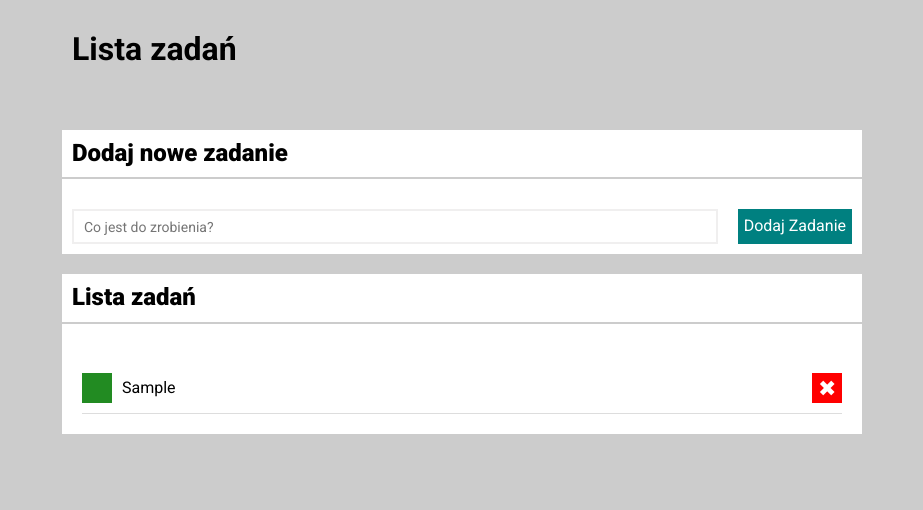
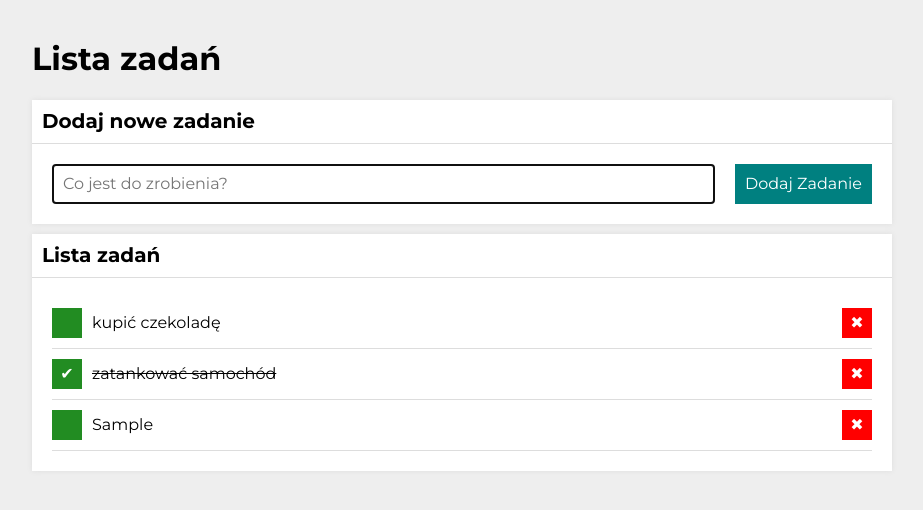
Before and after one commit to codekamikaze/todo-list, a plain HTML site: page index.html in a window 1280 px wide. Both pictures are taken after typing "Sample" into the empty fields and a click on the button "Dodaj Zadanie". Shown: the whole page, without its empty margins (178-1101 px from the left). Drawn offline with nearby package versions, Linux system fonts and the light colour scheme.

Commit message:
refactoring code, change styles

```diff
--- a/css/form.css
+++ b/css/form.css
@@ -3,29 +3,29 @@
     display: flex;
     flex-wrap: wrap;
     gap: 20px;
-    padding: 10px;
+    padding: 20px;
 }
 
 .form__input {
     flex-grow: 1;
-    height: 35px;
     padding: 10px;
-    font-size: 14px;
-    border-color: #f0efef;
-    border-style: solid;
-}
-
-.form__input:focus {
-    outline: none;
-    border-color: #008080;
+    border: 1px solid #dddddd;
 }
 
 .form__button {
     text-transform: capitalize;
+    padding: 10px;
     color: #ffffff;
-    background-color: #008080;
+    background-color: hsl(180, 100%, 25%);
     border: none;
-    height: 35px;
+}
+
+.form__button:hover {
+    background-color: hsl(180, 100%, 30%);
+}
+
+.form__button:active {
+    background-color: hsl(180, 100%, 35%);
 }
 
 @media (max-width: 767px){
--- a/css/header.css
+++ /dev/null
@@ -1,9 +0,0 @@
-.header {
-    max-width: 800px;
-    margin: auto;
-    padding: 10px;
-}
-
-.header__header {
-    font-weight: 900px;
-}
--- /dev/null
+++ b/css/main.css
@@ -0,0 +1,5 @@
+.main {
+    max-width: 900px;
+    padding: 20px;
+    margin: 0 auto;
+}
--- a/css/section.css
+++ b/css/section.css
@@ -1,13 +1,14 @@
 .section {
-    max-width: 800px;
-    margin: auto;
-    background-color: #fff;
+    margin: 10px 0;
+    background-color: #ffffff;
+    box-shadow: 0 0 5px #dddddd;
 }
 
 .section__header {
-    font-weight: 900;
+    font-size: 20px;
+    margin: 0;
     padding: 10px;
-    border-bottom: 2px solid #cccccc;
+    border-bottom: 1px solid #dddddd;
 }
 
 .section__list {
@@ -22,7 +23,7 @@
     grid-gap: 10px;
     align-items: center;
     padding: 10px 0;
-    border-bottom: 1px solid #ddd;
+    border-bottom: 1px solid #dddddd;
 }
 
 .section__listItemText {
@@ -35,15 +36,15 @@
 
 .section__button {
     border: none;
-    background-color: #ffffff;
-    font-size: 22px;
+    color: #ffffff;
     width: 30px;
     height: 30px;
+    padding: 0;
 }
 
 .section__button--done {
     color: #ffffff;
-    background-color: forestgreen;
+    background-color: hsl(120, 61%, 34%);
 }
 
 .done {
--- a/css/style.css
+++ b/css/style.css
@@ -9,10 +9,6 @@ html {
 }
 
 .body {
-    background-color: #cccccc;
-    font-family: "Roboto", sans-serif;
+    font-family: "Montserrat", sans-serif;
+    background-color: #eeeeee;
 }
-
-.main {
-    padding: 10px;
-}
--- a/index.html
+++ b/index.html
@@ -11,19 +11,19 @@
     <link rel="icon" href="images/favicon.png">
     <link rel="stylesheet" href="https://cdnjs.cloudflare.com/ajax/libs/normalize/8.0.1/normalize.min.css" integrity="sha512-NhSC1YmyruXifcj/KFRWoC561YpHpc5Jtzgvbuzx5VozKpWvQ+4nXhPdFgmx8xqexRcpAglTj9sIBWINXa8x5w==" crossorigin="anonymous" referrerpolicy="no-referrer" />
     <link href="css/style.css" rel="stylesheet">
-    <link href="css/header.css" rel="stylesheet">
+    <link href="css/main.css" rel="stylesheet">
     <link href="css/section.css" rel="stylesheet">
     <link href="css/form.css" rel="stylesheet">
     <link rel="preconnect" href="https://fonts.googleapis.com">
     <link rel="preconnect" href="https://fonts.gstatic.com" crossorigin>
-    <link href="https://fonts.googleapis.com/css2?family=Roboto:ital,wght@0,100;0,300;0,400;0,500;0,700;0,900;1,100;1,300;1,400;1,500;1,700;1,900&display=swap" rel="stylesheet">
+    <link href="https://fonts.googleapis.com/css2?family=Montserrat:ital,wght@0,100..900;1,100..900&display=swap" rel="stylesheet">
     <script defer src="js/script.js"></script>
 </head>
 <body class="body">
-    <header class="header">
-        <h1 class="hader_header">Lista zadań</h1>
-    </header>
     <main class="main">
+        <header>
+            <h1>Lista zadań</h1>
+        </header>
         <section class="section">
             <h2 class="section__header">Dodaj nowe zadanie</h2>
             <form class="form js-form">
--- a/js/script.js
+++ b/js/script.js
@@ -1,5 +1,14 @@
 {
-    const tasks = [];
+    const tasks = [
+        {
+            content: "kupić czekoladę",
+            done: false,
+        },
+        {
+            content: "zatankować samochód",
+            done: true,
+        },
+    ];
 
     const addNewTask = (newTaskContent) => {
         tasks.push({
@@ -55,24 +64,18 @@
         bindEvents();
     }
 
-    const onFormReset = () => {
-        const resetForm = document.querySelector(".js-form");
-
-        resetForm.reset();
-    };
-
     const onFormSubmit = (event) => {
         event.preventDefault();
 
-        const newTaskContent = document.querySelector(".js-form__input").value.trim();
+        const newTaskElement = document.querySelector(".js-form__input");
+        const newTaskContent = newTaskElement.value.trim();
 
-        onFormReset();
-
-        if (newTaskContent === "") {
-            return;
+        if (newTaskContent !== "") {
+            addNewTask(newTaskContent);
+            newTaskElement.value= "";
         }
 
-        addNewTask(newTaskContent);
+        newTaskElement.focus();
     };
 
     const init = () => {
```
